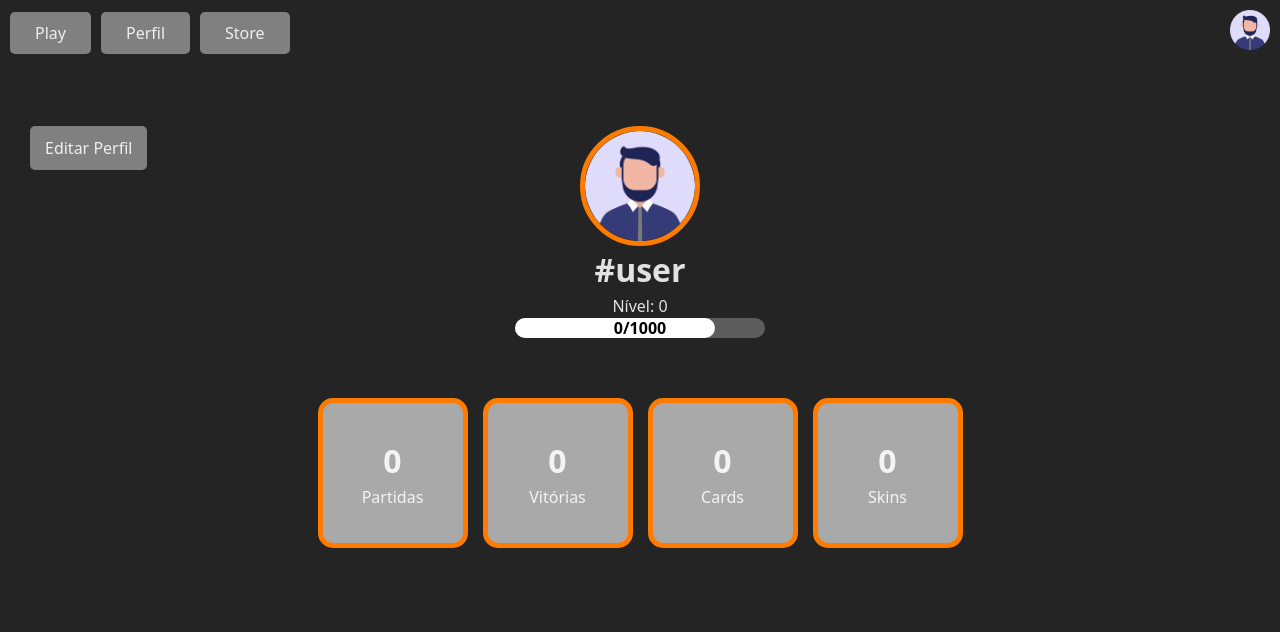
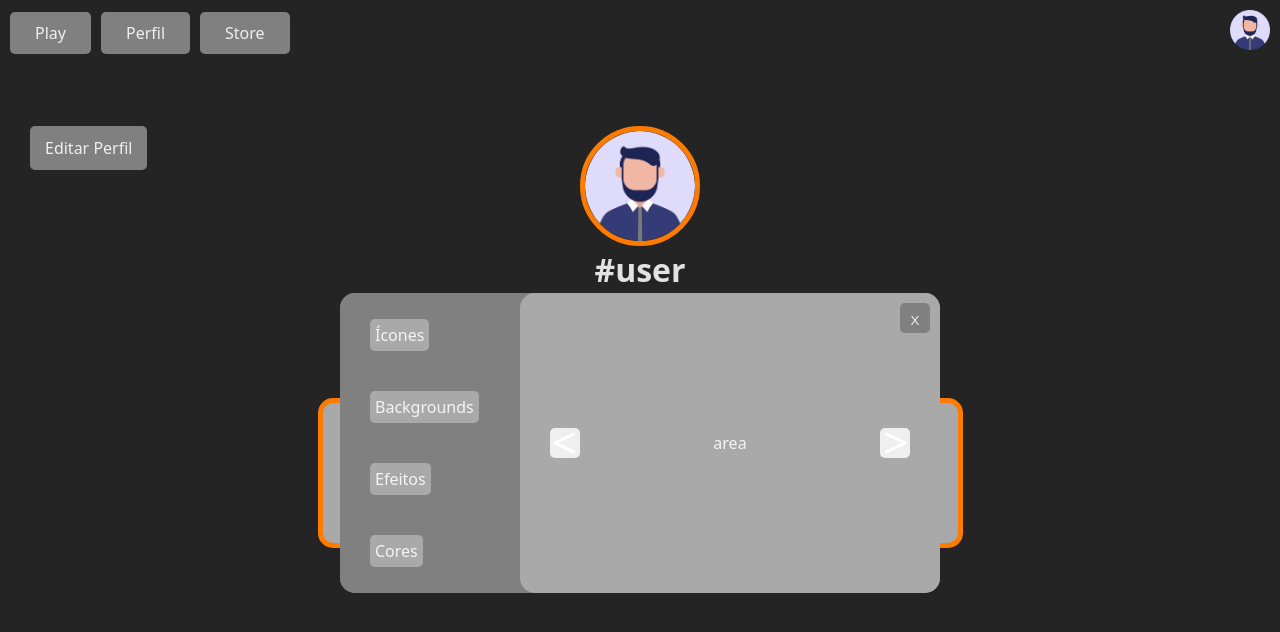
Before and after one commit to lucasdcampos/battleship-client, a React (Vite) app: page /Perfil in a window 1280 px wide. Both pictures are taken after a click on the button "Editar Perfil". Shown: the top 632 px of the page. Built offline with nearby package versions, Linux system fonts and the light colour scheme.

Commit message:
2025-10-02: Edit Perfil Pop UP

```diff
--- a/src/components/Pages/Perfil/Perfil.jsx
+++ b/src/components/Pages/Perfil/Perfil.jsx
@@ -12,6 +12,7 @@
   const [vitorias, setVitorias] = useState(0);
   const [cards, setCards] = useState(0);
   const [skins, setSkins] = useState(0);
+  const [perfilEditPopUP, setPerfilEditPopUP] = useState("none");
 
   return (
     <div className={styles.Perfil_Main_Container}>
@@ -26,7 +27,48 @@
         <Perfil_Card num={cards} title={"Cards"} />
         <Perfil_Card num={skins} title={"Skins"} />
       </div>
-      <button>Editar Perfil</button>
+      <div
+        className={styles.Perfil_Edit_Pop_UP}
+        style={{ display: perfilEditPopUP }}
+      >
+        <div className={styles.Perfil_Edit_left}>
+          <ul type="none">
+            <li>
+              <input type="radio" name="perfilEditPopUP" id="icon" />
+              <label htmlFor="perfilEditPopUP">Ícones</label>
+            </li>
+            <li>
+              <input type="radio" name="perfilEditPopUP" id="background" />
+              <label htmlFor="perfilEditPopUP">Backgrounds</label>
+            </li>
+            <li>
+              <input type="radio" name="perfilEditPopUP" id="effect" />
+              <label htmlFor="perfilEditPopUP">Efeitos</label>
+            </li>
+            <li>
+              <input type="radio" name="perfilEditPopUP" id="colors" />
+              <label htmlFor="perfilEditPopUP">Cores</label>
+            </li>
+          </ul>
+        </div>
+        <div className={styles.Perfil_Edit_Right}>
+          <button></button>
+          <div>area</div>
+          <button></button>
+        </div>
+        <button
+          className={styles.Perfil_Edit_Close}
+          onClick={() => setPerfilEditPopUP("none")}
+        >
+          X
+        </button>
+      </div>
+      <button
+        className={styles.Perfil_Edit_Open}
+        onClick={() => setPerfilEditPopUP("flex")}
+      >
+        Editar Perfil
+      </button>
     </div>
   );
 }
--- a/src/components/Pages/Perfil/Perfil.module.css
+++ b/src/components/Pages/Perfil/Perfil.module.css
@@ -5,7 +5,7 @@
   position: relative;
 }
 
-.Perfil_Main_Container Button {
+.Perfil_Main_Container .Perfil_Edit_Open {
   position: absolute;
   left: 30px;
   top: 60px;
@@ -23,7 +23,7 @@
   font-size: 16px;
 }
 
-.Perfil_Main_Container Button:hover {
+.Perfil_Main_Container .Perfil_Edit_Open:hover {
   background-color: rgb(106, 106, 106);
   color: black;
 }
@@ -53,3 +53,120 @@
   flex-wrap: wrap;
   gap: 15px;
 }
+
+.Perfil_Edit_Pop_UP {
+  background-color: gray;
+  position: absolute;
+  top: 47%;
+  left: calc(50% - 300px);
+  width: 600px;
+  height: 300px;
+  transition: 300ms all ease-in-out;
+  border-radius: 15px;
+}
+
+.Perfil_Edit_Right {
+  background-color: darkgray;
+  width: 70%;
+  display: flex;
+  align-items: center;
+  justify-content: space-between;
+  border-radius: 15px;
+  padding: 30px;
+}
+
+.Perfil_Edit_Right button {
+  border: none;
+  width: 30px;
+  height: 30px;
+  position: relative;
+  cursor: pointer;
+  transition: 300ms all ease-in-out;
+  border-radius: 5px;
+}
+
+.Perfil_Edit_Right button:hover {
+  background-color: gray;
+}
+
+.Perfil_Edit_Right button::after,
+.Perfil_Edit_Right button::before {
+  content: "";
+  position: absolute;
+  width: 75%;
+  height: 3px;
+  background-color: white;
+  border-radius: 5px;
+}
+
+.Perfil_Edit_Right button::after {
+  top: 30%;
+  right: 15%;
+  transform: rotate(-25deg);
+}
+
+.Perfil_Edit_Right button::before {
+  top: 60%;
+  right: 15%;
+  transform: rotate(25deg);
+}
+
+.Perfil_Edit_Right button:last-child {
+  transform: rotate(180deg);
+}
+
+.Perfil_Main_Container .Perfil_Edit_Close {
+  position: absolute;
+  right: 0px;
+  top: 0px;
+  border: none;
+  padding: 10px;
+  background-color: gray;
+  color: rgba(255, 255, 255, 0.87);
+  border-radius: 5px;
+  cursor: pointer;
+  transition: all 300ms ease-in-out;
+  width: 30px;
+  height: 30px;
+  margin: 10px;
+}
+
+.Perfil_Main_Container .Perfil_Edit_Close:hover {
+  background-color: rgb(106, 106, 106);
+  color: black;
+}
+
+.Perfil_Edit_left {
+  background-color: gray;
+  width: 30%;
+  display: flex;
+  align-items: center;
+  justify-content: center;
+  border-radius: 15px;
+}
+
+.Perfil_Edit_left ul {
+  width: 100%;
+  height: 100%;
+  display: flex;
+  flex-direction: column;
+  justify-content: space-between;
+  padding: 30px;
+}
+
+.Perfil_Edit_left input {
+  display: none;
+}
+
+.Perfil_Edit_left label {
+  background-color: darkgray;
+  padding: 5px;
+  border-radius: 5px;
+  transition: 300ms all ease-in-out;
+  cursor: pointer;
+}
+
+.Perfil_Edit_left label:hover {
+  background-color: rgb(106, 106, 106);
+  color: black;
+}
--- a/src/index.css
+++ b/src/index.css
@@ -11,6 +11,9 @@
   text-rendering: optimizeLegibility;
   -webkit-font-smoothing: antialiased;
   -moz-osx-font-smoothing: grayscale;
+  --primary-color: #ff6600;
+  --secondary-color: #333;
+  --tertiary-color: #333;
 }
 
 * {
```
